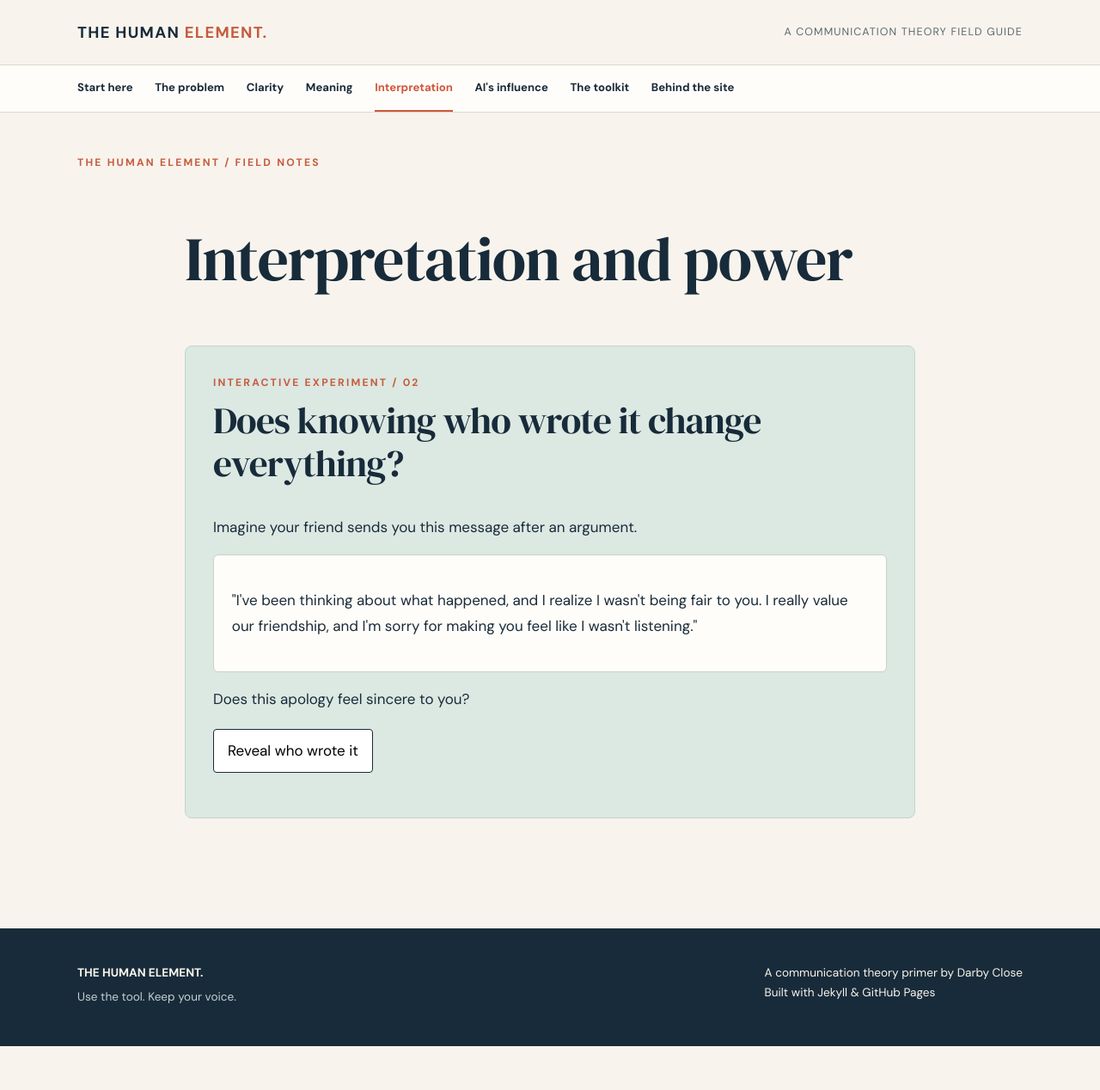
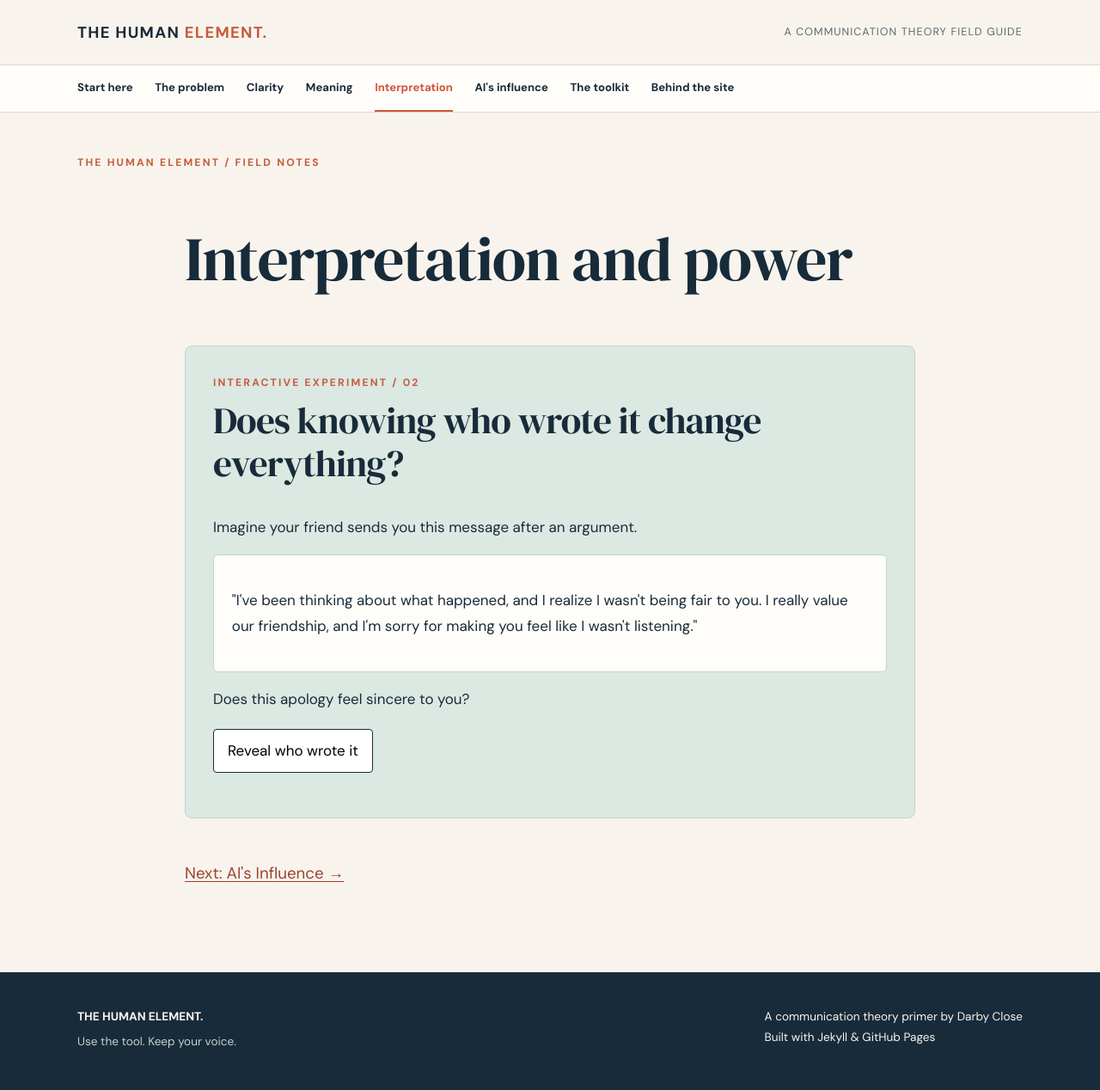
Before and after one commit to Darbyclose/comm-primer, a Jekyll site: the page built from interpretation-and-power.md, in a window 1280 px wide. Shown: the whole page at 86% size. Built offline with Jekyll 4.4.1, drawn with Linux system fonts in a browser that asks for light colours; before the commit the page ends 1217 px from its top, so only the background shows below that.

Commit message:
Fix formatting in interpretation-and-power.md

```diff
--- a/interpretation-and-power.md
+++ b/interpretation-and-power.md
@@ -42,3 +42,4 @@ permalink: /interpretation-and-power/
   }
 })();
 </script>
+<p><a href="{{ '/interpretation-and-intention/' | relative_url }}">Next: AI's Influence →</a></p>
```
